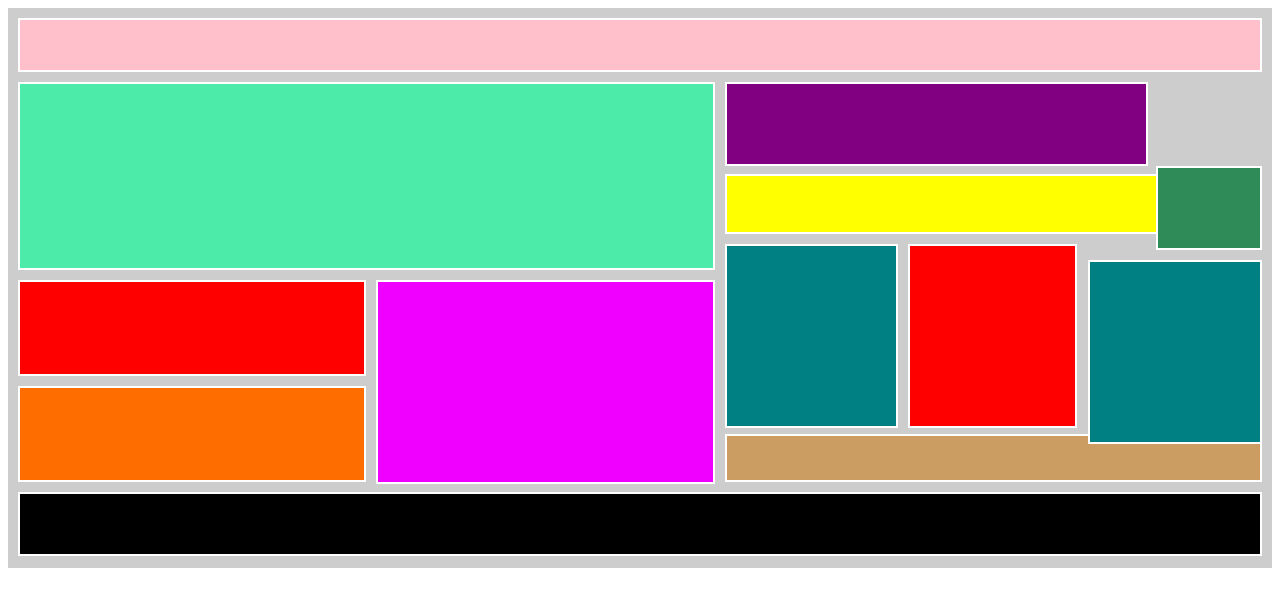
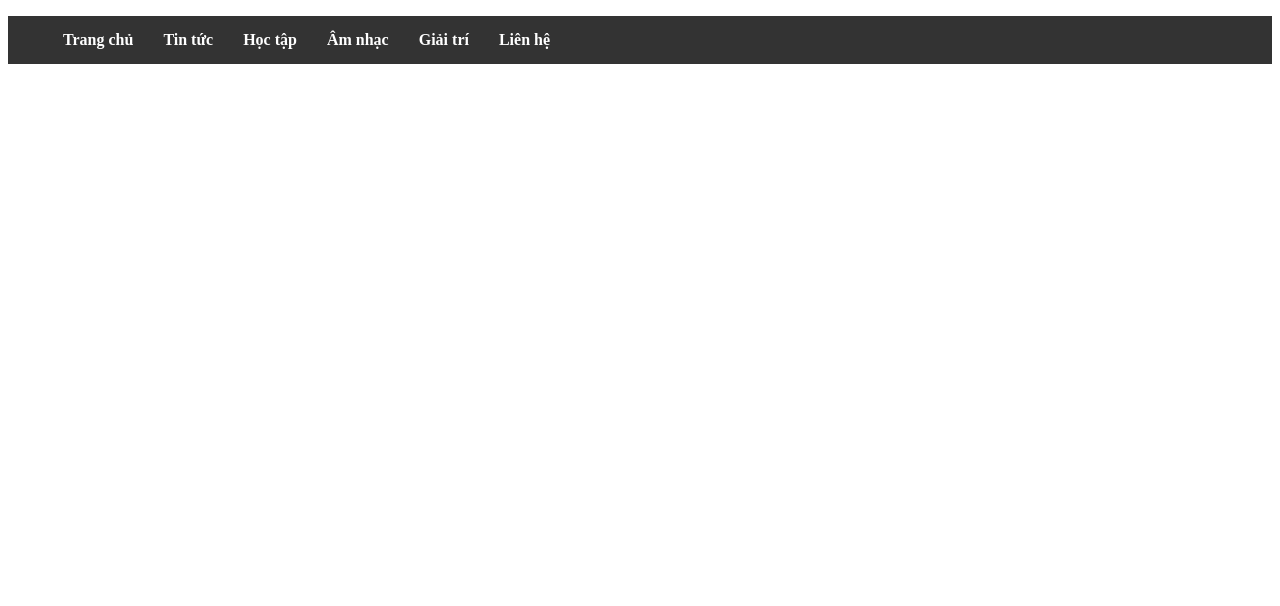
Before and after one commit to KhuongDuy-1110/KhuongDuy-1110.github.io, a plain HTML site: page index.html in a window 1280 px wide. Drawn offline with Linux system fonts and the light colour scheme.

Commit message:
Add files via upload

```diff
--- a/index.html
+++ b/index.html
@@ -9,33 +9,43 @@
 </head>
 <body>
     <div class="all">
-        <div class="fi">
-            <div class="first"></div>
-            <div class="second">
-                <div class="s1">
-                    <div class="s11"></div>
-                    <div class="s12">
-                        <div class="s121"></div>
-                        <div class="s122"></div>
-                    </div>
-                    <div class="s13"></div>
-                </div>
-                <div class="s2">
-                    <div class="s21">
-                        <div class="s211"></div>
-                        <div class="s212"></div>
-                    </div>
-                    <div class="s22"></div>
-                    <div class="s23">
-                        <div class="s231"></div>
-                        <div class="s232"></div>
-                        <div class="s233"></div>
-                    </div>
-                    <div class="s24"></div>
-                </div>
-            </div>
-            <div class="third"></div>
-        </div>
+        <ul type="none">
+            <li class="l1">Trang chủ</li>
+            <li class="l1">Tin tức</li>
+            <li class="c1 l1">
+                Học tập
+                <ul class="c2 l2">
+                    <li class="l3 l7">
+                        Web
+                        <ul class="l8">
+                            <li class="l9">Html</li>
+                            <li class="l9">Css</li>
+                            <li class="l9">Javascript</li>
+                        </ul>
+                    </li>
+                    <li class="l3">Java</li>
+                    <li class="l3">Python</li>
+                    <li class="l3">C++</li>
+                </ul>
+            </li>
+            <li class="l1 c1">
+                Âm nhạc
+                <ul class="c2 l5">
+                        <li class="l4">Nhạc trẻ</li>
+                        <li class="l4">Nhạc thiếu nhi</li>
+                        <li class="l4">Quan họ</li>
+                </ul>
+            </li>
+            <li class="l1 c1">
+                Giải trí
+                <ul class="c2 l6">
+                        <li class="l4">Liên minh huyền thoại</li>
+                        <li class="l4">Liên quân</li>
+                        <li class="l4">Pubg</li>
+                </ul>
+            </li>
+            <li class="l1">Liên hệ</li>
+        </ul>
     </div>
 </body>
 </html>
--- a/style.css
+++ b/style.css
@@ -1,157 +1,104 @@
 .all
 {
     width: 100%;
-    height: 560px;
-    background-color: #cdcdcd;
+    height: 48px;
+    background-color: #333333;
 }
-.fi
+ul
 {
-    height: 560px;
-    padding: 10px;
-}
-.first
-{
-    height: 50px;
-    background-color:#ffc0cb;
-    margin-bottom: 10px;
-    border: 2px solid #fff;
-}
-.second
-{
-    height: 400px;
-    /* background-color: aquamarine; */
-    margin-bottom: 10px;
-    /* border: 2px solid #fff; */
     display: flex;
 }
-.third
+li
 {
-    height:60px;
-    background-color: black;
-    border: 2px solid #fff;
+    padding: 15px;
+    color: white;
+    font-weight: bold;
 }
-.s1
+.l2
 {
-    height: 400px;
-    width: 56%;
-    float: left;
-    /* display: flex; */
+    list-style: none;
+    background: white;
+    color: #333333;
+    box-shadow: 1px 1px 10px;
+    top: 48px;
+    right: -50px;
 }
-.s11
+.l3
 {
-    height: 41%;
-    background-color: #4ceba9;
-    border: 2px solid #fff;
-    padding: 10px;
-    margin-bottom: 10px;
+    color: #333333;
+    padding-left: 0px;
+    padding-right: 45px;
 }
-.s12
+.l5
 {
-    /* background-color: black;
-    padding: 10px;
-    border: 2px solid #fff; */
-    height: 46%;
-    width: 50%;
-    float: left;
+    list-style: none;
+    background: white;
+    color: #333333;
+    box-shadow: 1px 1px 10px;
+    top: 48px;
+    right: -108px;
 }
-.s121
+.l4
 {
-    height: 50%;
-    background-color: red;
-    border: 2px solid #fff;
-    margin-bottom: 10px;
+    color: #333333;
+    padding-left: 0px;
+    width: 130px;
+    padding: 15px;
 }
-.s122
+.l6
 {
-    height: 50%;
-    background-color: #fe6d00;
-    border: 2px solid #fff;
+    list-style: none;
+    background: white;
+    color: #333333;
+    box-shadow: 1px 1px 10px;
+    width: 200px;
+    padding-left: 0px;
+    top: 48px;
+    right: -120px;
 }
-.s13
+.l1:hover
 {
-    width: 48%;
-    height: 50%;
-    background-color: #f000ff;
-    border: 2px solid #fff;
-    float: right;
+    background: #ff0000;
+    color: black;
 }
-.s2
+.c1
 {
-    height: 400px;
-    width: 44%;
-    float: right;
+    position: relative;
 }
-.s21
+.c2
 {
-    height: 20% ;
-    /* background-color: #4ceba9;
-    border: 2px solid #fff; */
-    /* padding: 10px; */
-    margin-left: 10px;
-    margin-bottom: 12px;
+    display: none;
+    position: absolute;
 }
-.s211
+.c1:hover .c2
 {
-    border: 2px solid #fff;;
-    height: 100%;
-    width: 78%;
-    background-color: #810081;
-    float: left;
+    display: block;
 }
-.s212
+.l8
 {
-    border: 2px solid #fff;;
-    height: 100%;
-    width: 19%;
-    background-color: #2f8b58;
-    margin-left: 9px;
-    float: right;
+    display: none;
+    position: absolute;
 }
-.s22
+.l7
 {
-    height: 14%;
-    border: 2px solid #fff;
-    background-color: yellow;
-    margin-left: 10px;
+    position: relative;
 }
-.s23
+.l7:hover .l8
 {
-    height: 45%;
-    /* display: flex; */
+    display: block;
 }
-.s231
+.l8
 {
-    height: 100%;
-    width: 31%;
-    background-color: #008083;
-    margin: 10px;
-    border: 2px solid #fff;
-    float: left;
+    list-style: none;
+    background: white;
+    color: #333333;
+    box-shadow: 1px 1px 10px;
+    top: 0px;
+    right: -156px;
 }
-.s232
+.l9
 {
-    height: 100%;
-    width: 30%;
-    background-color: red;
-    margin-top: 10px;
-    border: 2px solid #fff;
-    float: left;
+    color: #333333;
+    padding-left: 0px;
+    padding-right: 45px;
 }
-.s233
-{
-    height: 100%;
-    width: 31%;
-    background-color: #008083;
-    margin-left: 10px;
-    margin-top: 10px;
-    border: 2px solid #fff;
-    float:right;
-}
-.s24
-{
-    height: 11%;
-    background-color: #cb9d62;
-    border: 2px solid #fff;
-    margin-top: 20px;
-    margin-left: 10px;
-}
```
